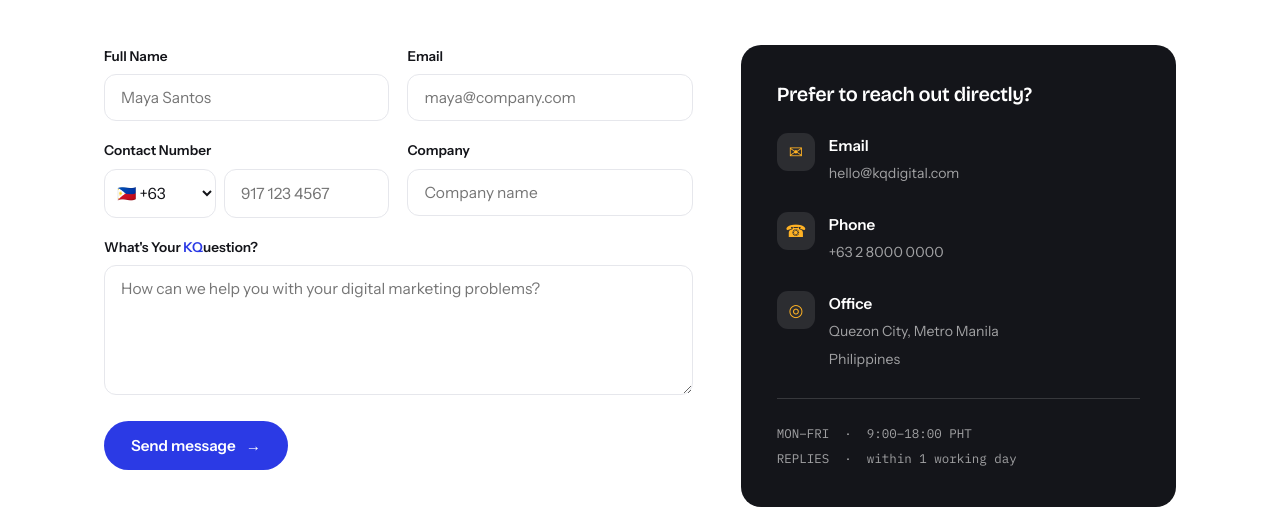
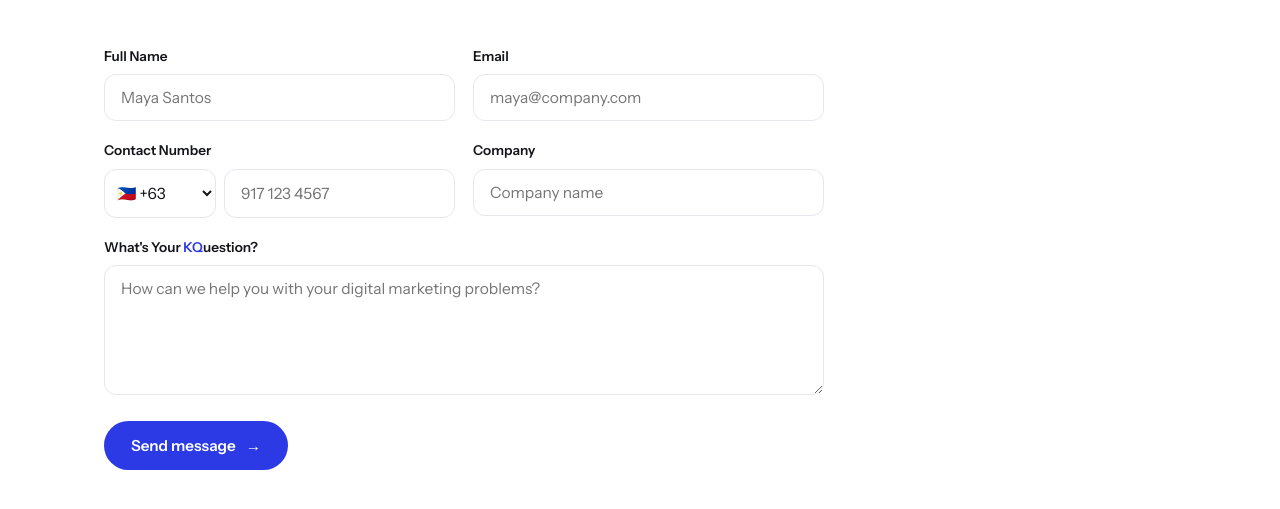
Before and after one commit to kq-digital/marketing-services, a plain HTML site: page contact.html in a window 1280 px wide. Shown: the part 326-835 px from the top of the page. Drawn offline with nearby package versions, Linux system fonts and the light colour scheme.

Commit message:
Add files via upload

```diff
--- a/contact.html
+++ b/contact.html
@@ -59,7 +59,7 @@
         <p class="lede">Tell us a bit about your business. We'll reply within one working day, usually with a free marketing audit to get things moving.</p>
       </div>
 
-      <div class="contact-grid">
+      <div class="contact-grid" style="grid-template-columns:1fr;max-width:720px">
         <form class="form" id="contactForm">
           <div class="form-row">
             <div><label for="f-name">Full Name</label><input id="f-name" type="text" placeholder="Maya Santos" required></div>
@@ -89,17 +89,6 @@
           <div class="form-msg" id="formMsg">Message received. We'll reply within one working day.</div>
           <button type="submit" class="btn btn-primary" style="align-self:flex-start">Send message <span class="arr">→</span></button>
         </form>
-
-        <aside class="contact-side">
-          <h3>Prefer to reach out directly?</h3>
-          <div class="c-item"><div class="ic">✉</div><div><b>Email</b><span>hello@kqdigital.com</span></div></div>
-          <div class="c-item"><div class="ic">☎</div><div><b>Phone</b><span>+63 2 8000 0000</span></div></div>
-          <div class="c-item"><div class="ic">◎</div><div><b>Office</b><span>Quezon City, Metro Manila<br>Philippines</span></div></div>
-          <div class="hours">
-            MON–FRI &nbsp;·&nbsp; 9:00–18:00 PHT<br>
-            REPLIES &nbsp;·&nbsp; within 1 working day
-          </div>
-        </aside>
       </div>
     </div>
   </section>
```
